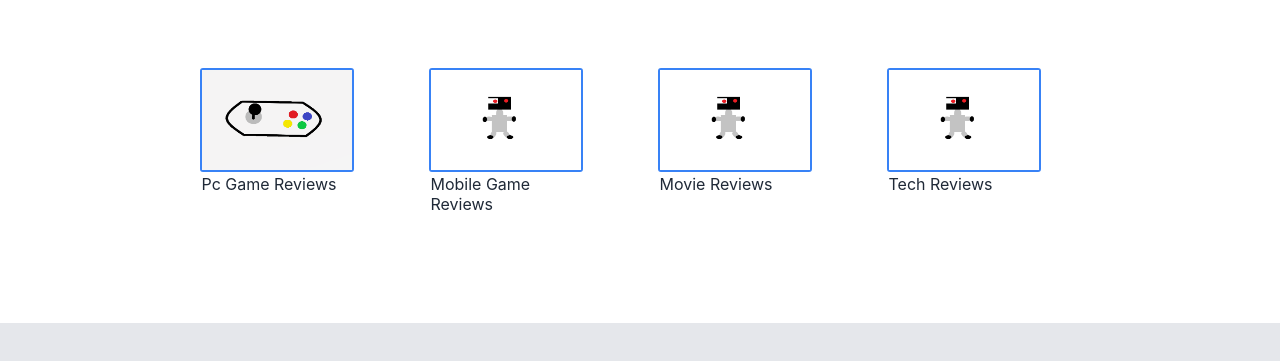
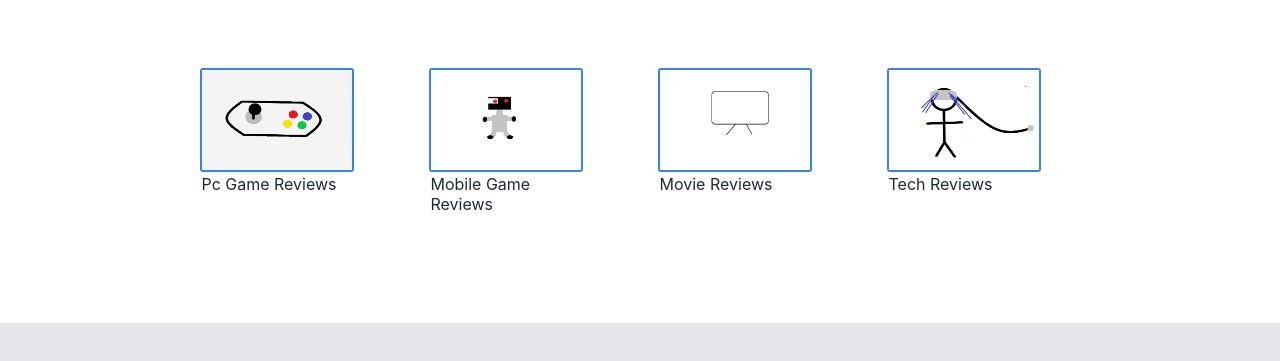
Before and after one commit to blackenedburger/LandingPage, a plain HTML site: page index.html in a window 1280 px wide. Shown: the part 697-1058 px from the top of the page. Drawn offline with Linux system fonts and the light colour scheme.

Commit message:
Update index.html
added new choices pics

```diff
--- a/index.html
+++ b/index.html
@@ -58,11 +58,11 @@
                         <p>Mobile Game Reviews</p>
                     </div>
                     <div class="box-white-top-boxes-images">
-                        <img src="images/robot.png" width="150px" height="100px">
+                        <img src="images/film.png" width="150px" height="100px">
                         <p>Movie Reviews</p>
                     </div>
                     <div class="box-white-top-boxes-images">
-                        <img src="images/robot.png" width="150px" height="100px">
+                        <img src="images/tech.png" width="150px" height="100px">
                         <p>Tech Reviews</p>
                     </div>
                 </div>
```
